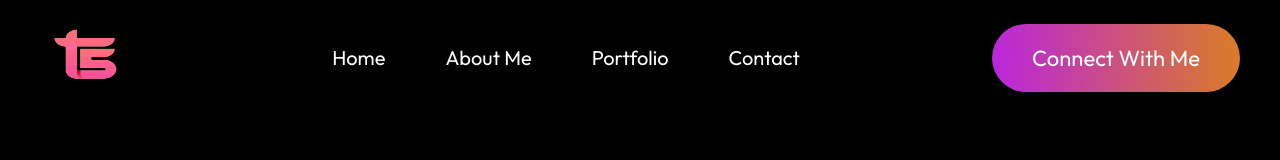
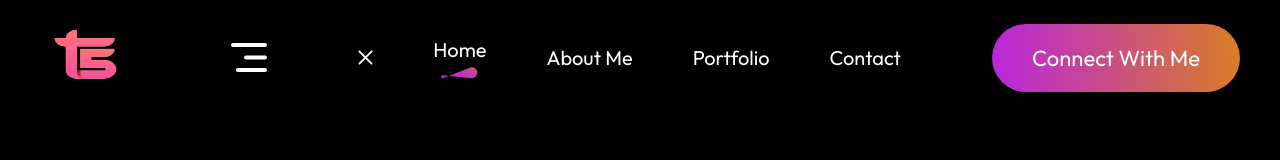
Before and after one commit to tusharsharma2822/portfolio, a React (Vite) app: page / in a window 1280 px wide. Shown: the top 160 px of the page. Built offline with nearby package versions, Linux system fonts and the light colour scheme; a web font is replaced by a local one.

Commit message:
Portfolio created using react + vite

```diff
--- a/package.json
+++ b/package.json
@@ -12,9 +12,7 @@
   "dependencies": {
     "react": "^18.3.1",
     "react-anchor-link-smooth-scroll": "^1.0.12",
-    "react-dom": "^18.3.1",
-    "react-typed": "^2.0.12",
-    "react-typical": "^0.1.3"
+    "react-dom": "^18.3.1"
   },
   "devDependencies": {
     "@types/react": "^18.3.3",
--- a/src/App.jsx
+++ b/src/App.jsx
@@ -5,7 +5,7 @@ import Hero from './Compnents/Hero/Hero';
 import About from './Compnents/About/About';
 import MyWork from './Compnents/MyWork/MyWork';
 import Contact from './Compnents/Contact/Contact';
-import Footer from './Compnents/Footer/Footer';
+// import Footer from './Compnents/Footer/Footer';
 
 const App = () => {
   return (
@@ -15,7 +15,7 @@ const App = () => {
       <About/>
       <MyWork/>
       <Contact/>
-      <Footer/>
+      {/* <Footer/> */}
     </div>
   )
 }
--- a/src/Compnents/About/About.jsx
+++ b/src/Compnents/About/About.jsx
@@ -6,7 +6,7 @@ import profile_img from '../../assets/profile-img1.jpg'
 
 const About = () => {
   return (
-    <div className='about-me'>
+    <div id='About' className='about-me'>
         <div className='about-title'>
             <h1>
                 About Me
--- a/src/Compnents/Contact/Contact.css
+++ b/src/Compnents/Contact/Contact.css
@@ -5,8 +5,6 @@
     justify-content: center;
     gap: 80px;
     margin: 80px 170px;
-    padding-top: 350px;
-    padding-bottom: 200px;
 }
 
 .contact-title{
--- a/src/Compnents/Contact/Contact.jsx
+++ b/src/Compnents/Contact/Contact.jsx
@@ -8,8 +8,33 @@ import location_icon from '../../assets/location_icon.svg';
 import call_icon from '../../assets/call_icon.svg';
 
 const Contact = () => {
+
+    const onSubmit = async (event) => {
+        event.preventDefault();
+        const formData = new FormData(event.target);
+
+        formData.append("access_key", "723e0681-d293-451b-8f73-9a550654c9ea");
+
+        const object = Object.fromEntries(formData);
+        const json = JSON.stringify(object);
+
+        const res = await fetch("https://api.web3forms.com/submit", {
+          method: "POST",
+          headers: {
+            "Content-Type": "application/json",
+            Accept: "application/json"
+          },
+          body: json
+        }).then((res) => res.json());
+
+        if (res.success) {
+          alert(res.message);
+        }
+
+    }
+
     return (
-    <div className='contacts'>
+        <div id='Contact' className='contacts'>
             <div className='contact-title'>
                 <h1>Get In Touch</h1>
                 <img src={theme_pattern} alt='' />
@@ -30,7 +55,7 @@ const Contact = () => {
                         </div>
                     </div>
                 </div>
-            <form className='contact-right'>
+                <form onSubmit={onSubmit} className='contact-right'>
                     <label htmlFor=''>Your Name</label>
                     <input type='text' placeholder='Enter your Name' name='name'/>
                     <label htmlFor=''>Your Email</label>
--- a/src/Compnents/Footer/Footer.css
+++ b/src/Compnents/Footer/Footer.css
@@ -2,3 +2,61 @@
     width: 100px;
     height: 75px;
 }
+
+.footer{
+    margin: 50px 170px;
+    display: flex;
+    flex-direction: column;
+    gap: 30px;
+}
+
+.footer-top{
+    display: flex;
+    justify-content: space-between;
+}
+
+.footer-top-left p{
+    font-size: 20px;
+    max-width: 400px;
+    margin-left: 25px;
+}
+
+.footer-top-right{
+    display: flex;
+    align-items: center;
+    gap: 35px;
+}
+
+.footer-email-input{
+    display: flex;
+    gap: 30px;
+    padding: 20px 30px;
+    border-radius: 50px;
+    background: #32323B;
+    padding-right: 80px;
+}
+
+.footer-email-input input{
+    outline: none;
+    border: none;
+    background: transparent;
+    color: #a0a0a0;
+    font-family: Outfit;
+    font-size: 18px;
+}
+
+.footer-bottom{
+    display: flex;
+    justify-content: space-between;
+    font-size: 18px;
+}
+
+.footer-bottom-right{
+    display: flex;
+    gap: 50px;
+    margin-bottom: 50px;
+}
+
+.footer-email-input:hover{
+    border: 2px solid white;
+}
--- a/src/Compnents/Hero/Hero.jsx
+++ b/src/Compnents/Hero/Hero.jsx
@@ -1,19 +1,20 @@
 // eslint-disable-next-line no-unused-vars
 import React from 'react';
+import AnchorLink from 'react-anchor-link-smooth-scroll';
 import './Hero.css';
 import profile_img from '../../assets/profile-img.png'
 
 
 const Hero = () => {
   return (
-    <div className='hero'>
+    <div id='Home' className='hero'>
         <img src={profile_img} alt='' className='profileImg'/>
         {/* <h2>Hello !</h2> */}
         <h2><span>I am Tushar Sharma,</span> FrontEnd Developer</h2>
         <h3>Computer Science and Engineering(CS-AIML)</h3>
         <p></p>
         <div className='hero-action'>
-            <div className='hero-connect'>Connect with me</div>
+            <div className='hero-connect'><AnchorLink className='anchor-link' offset={50} href='#Contact'>Connect with me</AnchorLink></div>
             <div className='hero-resume'><a href='Tushar.pdf' download="Tushar Sharma.pdf">My Resume</a></div>
         </div>
     </div>
--- a/src/Compnents/MyWork/MyWork.css
+++ b/src/Compnents/MyWork/MyWork.css
@@ -5,8 +5,7 @@
     justify-content: center;
     gap: 80px;
     margin: 80px 170px;
-    padding-top: 350px;
-    padding-bottom: 200px;
+
 }
 
 .myWorkTitle{
@@ -27,6 +26,7 @@
 }
 
 .myWork-container{
+    padding-top: 100px;
     display: grid;
     grid-template-columns: 1fr 1fr 1fr;
     gap: 80px;
--- a/src/Compnents/MyWork/MyWork.jsx
+++ b/src/Compnents/MyWork/MyWork.jsx
@@ -7,7 +7,7 @@ import mywork_data from '../../assets/mywork_data';
 
 const MyWork = () => {
   return (
-    <div className='myWork'>
+    <div id='Portfolio' className='myWork'>
         <div className='myWorkTitle'>
             <h1>My Works</h1>
             <img src={theme_profile} alt='' />
--- a/src/Compnents/Navbar/Navbar.css
+++ b/src/Compnents/Navbar/Navbar.css
@@ -20,7 +20,7 @@
     transition: 0.5s;
 }
 
-.home:hover{
+/* .home:hover{
     color: pink;
     border-bottom: 3px solid pink;
     transform: scale(1.05);
@@ -28,21 +28,21 @@
 
 .about:hover{
     color: pink;
-    border-bottom: 3px solid pink;
+    /* border-bottom: 3px solid pink;
     transform: scale(1.05);
 }
 
 .portfolio:hover{
     color: pink;
-    border-bottom: 3px solid pink;
+    /* border-bottom: 3px solid pink;
     transform: scale(1.05);
 }
 
 .contact:hover{
     color: pink;
-    border-bottom: 3px solid pink;
+    /* border-bottom: 3px solid pink;
     transform: scale(1.05);
-}
+} */
 
 .nav-connect{
     padding: 20px 40px;
@@ -57,3 +57,20 @@
     transform: scale(1.05);
 
 }
+
+.nav-menu li{
+    display: flex;
+    flex-direction: column;
+    gap: 5px;
+    cursor: pointer;
+}
+
+.nav-menu li img{
+    display: flex;
+    margin: auto;
+}
+
+.anchor-link{
+    text-decoration: none;
+    color: white;
+}
--- a/src/Compnents/Navbar/Navbar.jsx
+++ b/src/Compnents/Navbar/Navbar.jsx
@@ -1,20 +1,30 @@
 // eslint-disable-next-line no-unused-vars
-import React from 'react';
+import React, { useState } from 'react';
+import AnchorLink from 'react-anchor-link-smooth-scroll';
 import './Navbar.css';
 import logo from '../../assets/logo.png';
+import underline from '../../assets/nav_underline.svg';
+import menu_open from '../../assets/menu_open.svg';
+import menu_close from '../../assets/menu_close.svg';
 
 const Navbar = () => {
+
+  const [menu,setMenu] = useState("Home")
+
   return (
     <div className='navbar'>
         <img src={logo} alt='logo' className='logo'/>
+        <img src={menu_open} alt=''/>
         <ul className='nav-menu'>
-          <li className='home'>Home</li>
-          <li className='about'>About Me</li>
-          <li className='portfolio'> Portfolio</li>
-          <li className='contact'>Contact</li>
+          <img src={menu_close} alt='' className='nav-mob-close' />
+          <li className='home'> <AnchorLink className='anchor-link' href='#Home'><p onClick={()=>setMenu("Home")}>Home</p></AnchorLink>{menu==="Home"?<img src={underline} alt=''/>: <></>}</li>
+          <li className='about'><AnchorLink className='anchor-link' offset={50} href='#About'><p onClick={()=>setMenu("About")}>About Me</p></AnchorLink>{menu==="About"?<img src={underline} alt=''/>: <></>}</li>
+          <li className='portfolio'><AnchorLink className='anchor-link' offset={50} href='#Portfolio'><p onClick={()=>setMenu("Portfolio")}>Portfolio</p></AnchorLink>{menu==="Portfolio"?<img src={underline} alt=''/>: <></>}</li>
+          <li className='contact'><AnchorLink className='anchor-link' offset={50} href='#Contact'><p onClick={()=>setMenu("Contact")}>Contact</p></AnchorLink>{menu==="Contact"?<img src={underline} alt=''/>: <></>}</li>
         </ul>
         <div className='nav-connect'>
-          Connect With Me
+          <AnchorLink className='anchor-link' offset={50} href='#Contact'>Connect With Me</AnchorLink>
+
         </div>
     </div>
   )
```
Also changed, not shown: 1 other file (tests, documents, lock files or other folders). Lines whose indentation alone changed are shown as unchanged.
